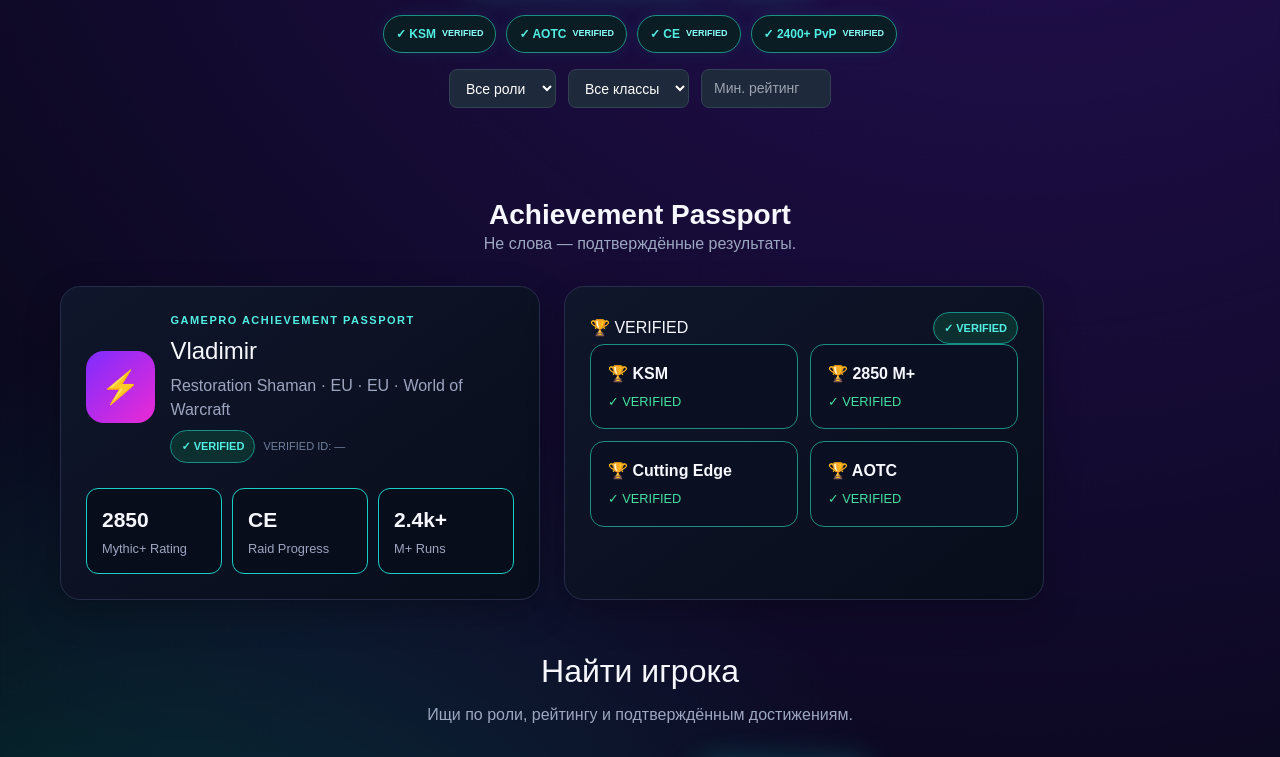
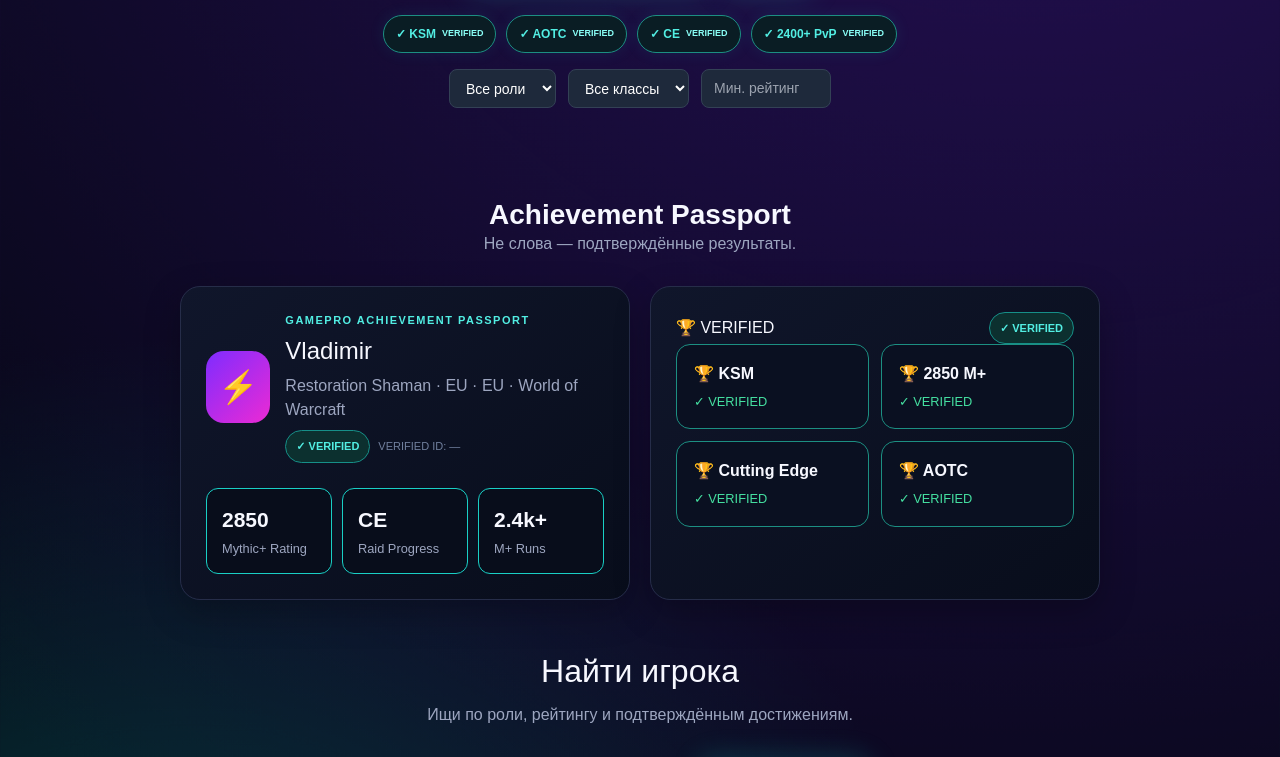
Before and after one commit to vesttrading/gamepro-market, a Next.js app: page / in a window 1280 px wide. Shown: the part 449-1206 px from the top of the page. Built offline with nearby package versions, Linux system fonts and the light colour scheme; no server answers.

Commit message:
Update passport grid styles in globals.css

```diff
--- a/app/globals.css
+++ b/app/globals.css
@@ -73,17 +73,16 @@ body {
 /* ---------- ОСНОВНАЯ СЕТКА ПАСПОРТА ---------- */
 
 #passport .grid2 {
+  display: grid !important;
+  grid-template-columns: 450px 450px !important;
+  justify-content: center !important;
+  gap: 20px !important;
+
   width: 100% !important;
-  max-width: 1160px !important;
+  max-width: 100% !important;
 
   margin: 0 auto !important;
   padding: 0 !important;
-
-  display: grid !important;
-  grid-template-columns: 480px 480px !important;
-
-  gap: 24px !important;
-  align-items: stretch !important;
 
   box-sizing: border-box !important;
 }
```
